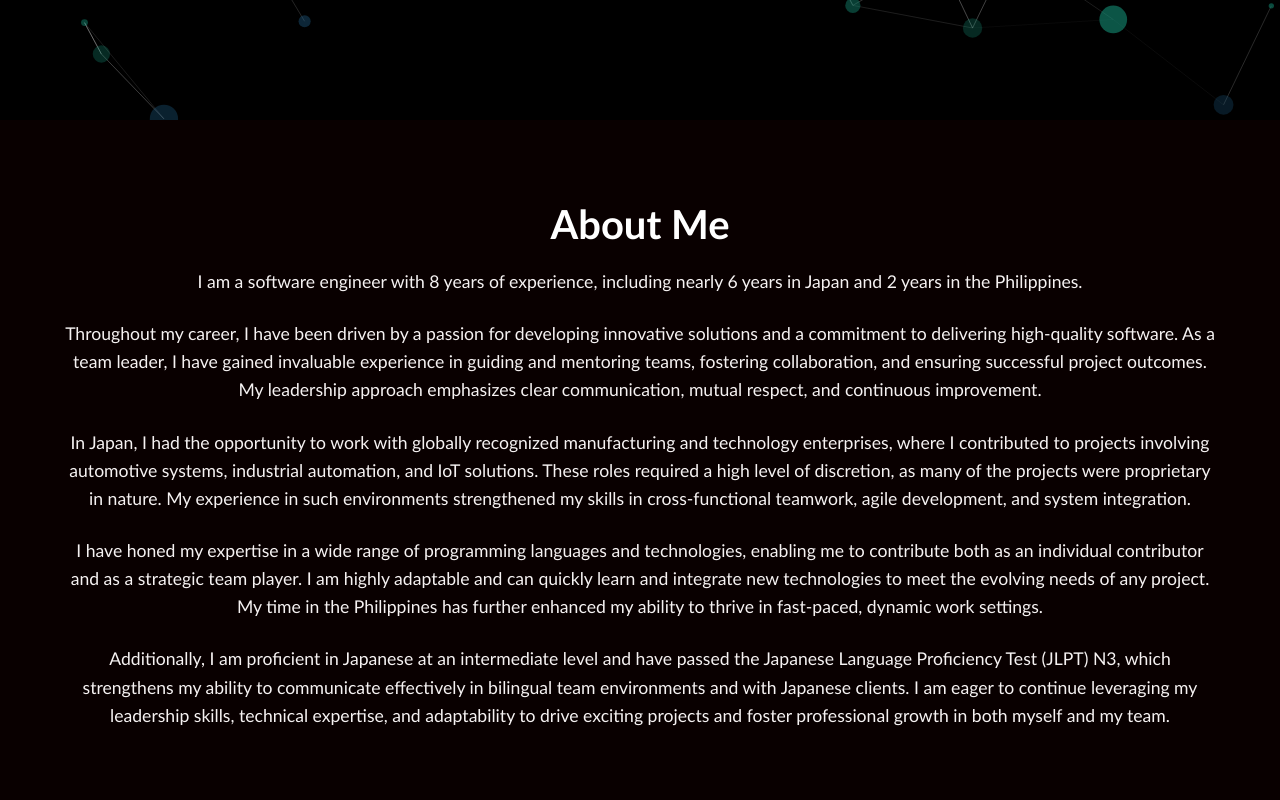
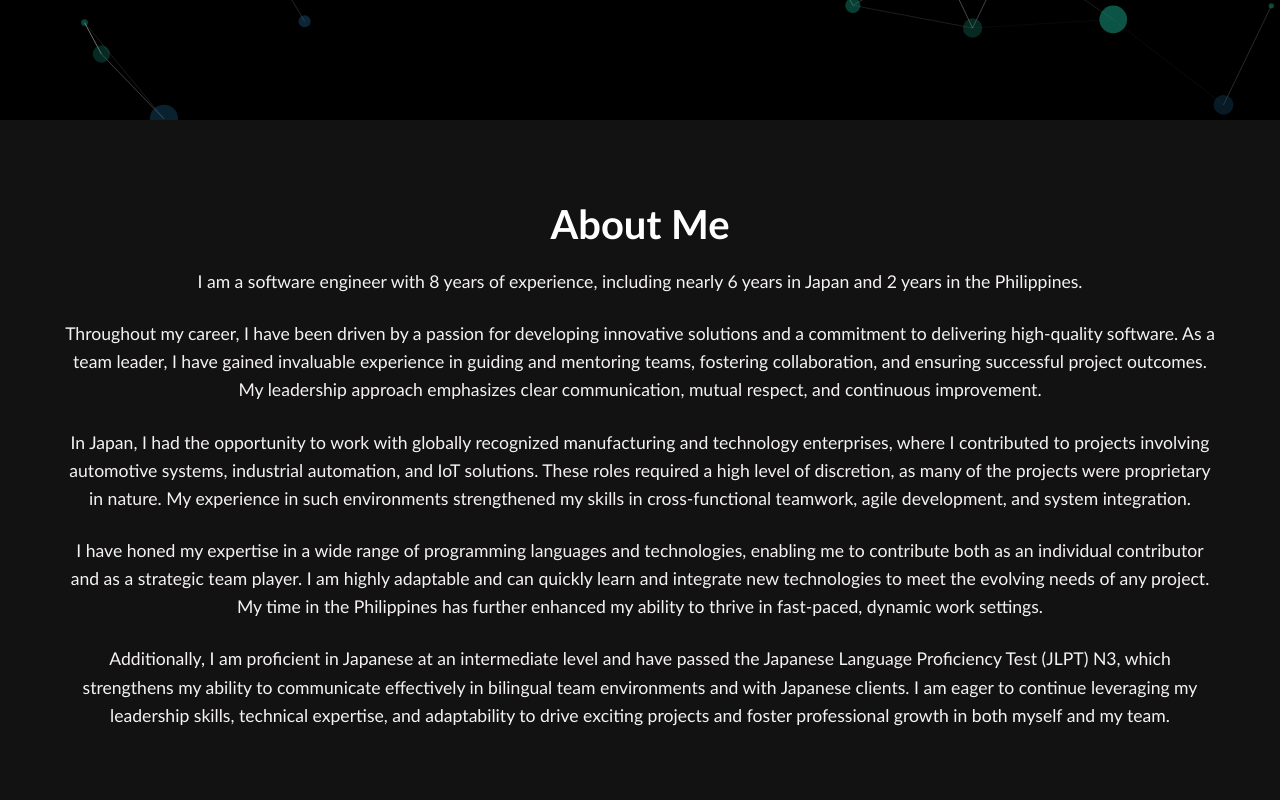
Before and after one commit to drexlermora/drexlermora.github.io, a React (Vite) app: page / in a window 1280 px wide. Shown: the part 680-1480 px from the top of the page. Built offline with nearby package versions, Linux system fonts and the light colour scheme.

Commit message:
code update

```diff
--- a/src/components/Home.jsx
+++ b/src/components/Home.jsx
@@ -1,5 +1,5 @@
 import React from "react";
-import ParticlesBackground from "./others/ParticlesBackground"; // adjust path if needed
+import ParticlesBackground from "./others/ParticlesBackground";
 
 const Home = () => {
   return (
--- a/src/styles.css
+++ b/src/styles.css
@@ -175,7 +175,6 @@ ul {
 
 .about-section {
   padding: 80px 0;
-  background-color: #090000;
   text-align: center;
 }
 
```
